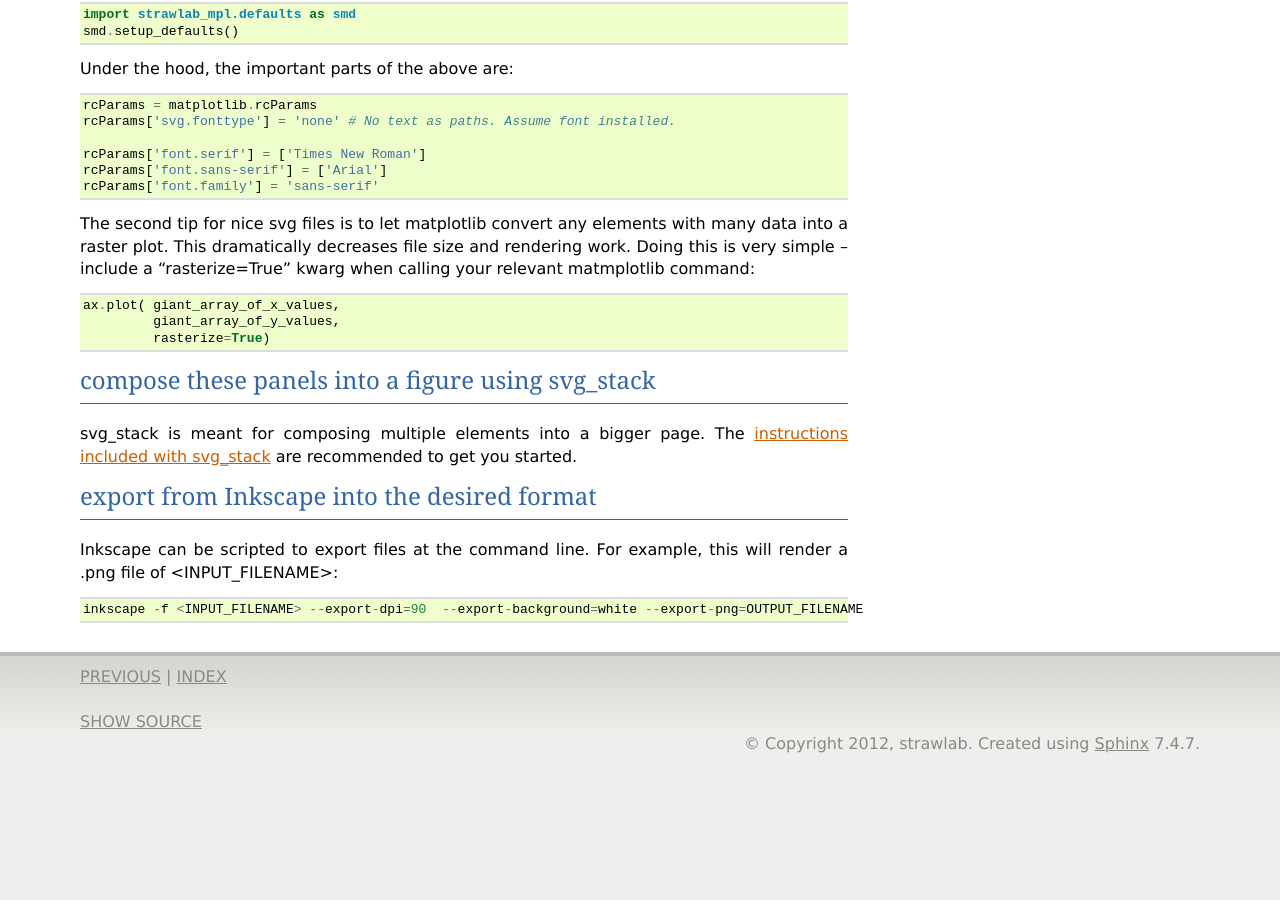
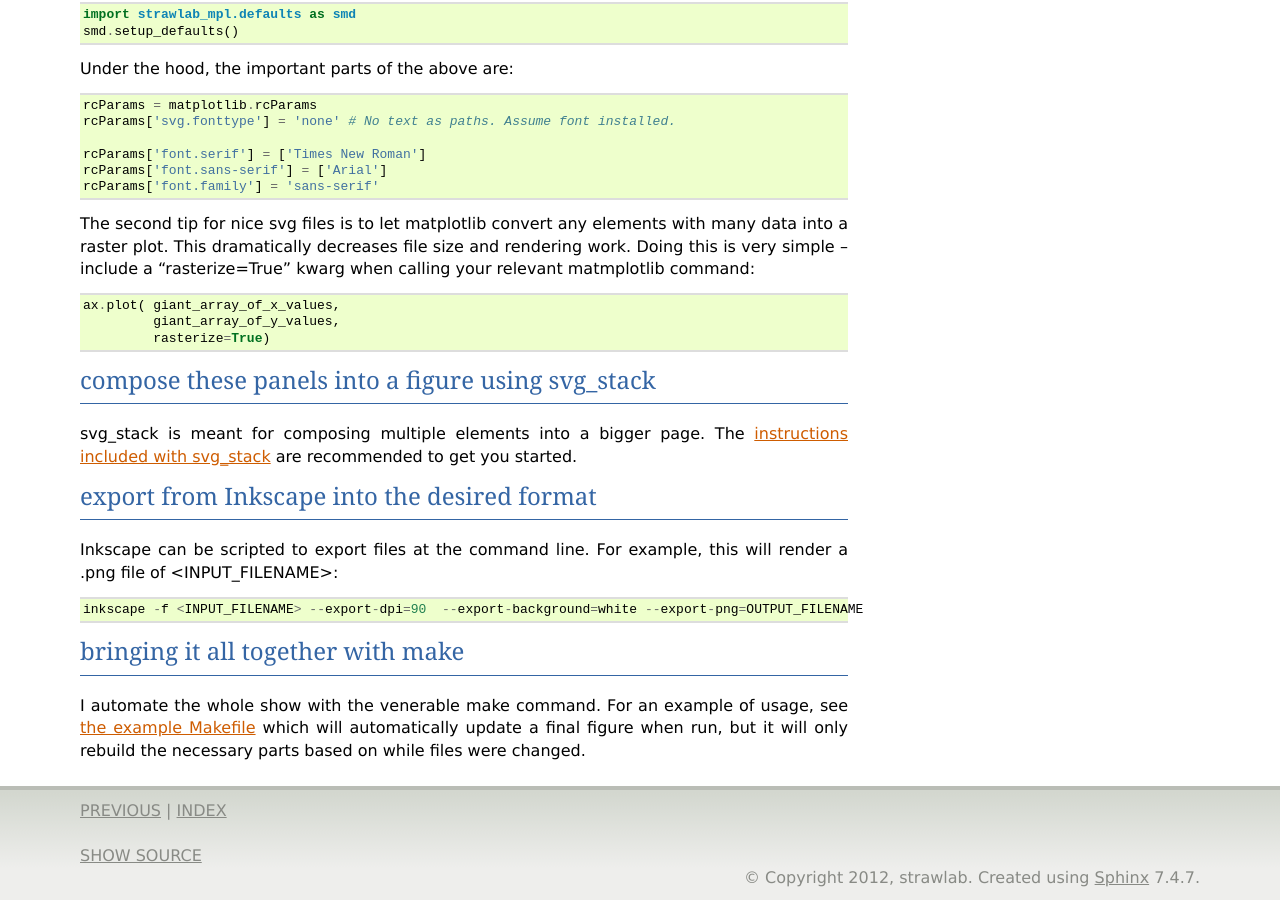
Before and after one commit to strawlab/strawlab_styleguide, a Sphinx documentation site: the page built from docs/multi-panel-figures.rst, in a window 1280 px wide and 900 px high, scrolled down 656 px. Built offline with Sphinx 7.4.7, drawn with Linux system fonts in a browser that asks for light colours; before the commit the page ends 1422 px from its top, so only the background shows below that; some of the changed text lies outside the part shown.

Commit message:
add automation section

```diff
--- a/docs/multi-panel-figures.rst
+++ b/docs/multi-panel-figures.rst
@@ -67,3 +67,12 @@ Inkscape can be scripted to export files at the command line. For
 example, this will render a .png file of <INPUT_FILENAME>::
 
     inkscape -f <INPUT_FILENAME> --export-dpi=90  --export-background=white --export-png=OUTPUT_FILENAME
+
+bringing it all together with make
+----------------------------------
+
+I automate the whole show with the venerable make command. For an
+example of usage, see `the example Makefile
+<https://github.com/strawlab/strawlab_styleguide/blob/master/examples/Makefile>`_
+which will automatically update a final figure when run, but it will
+only rebuild the necessary parts based on while files were changed.
```
